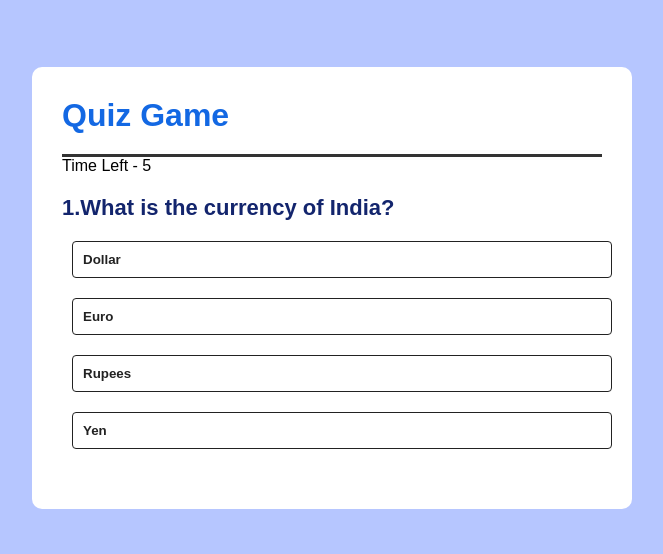
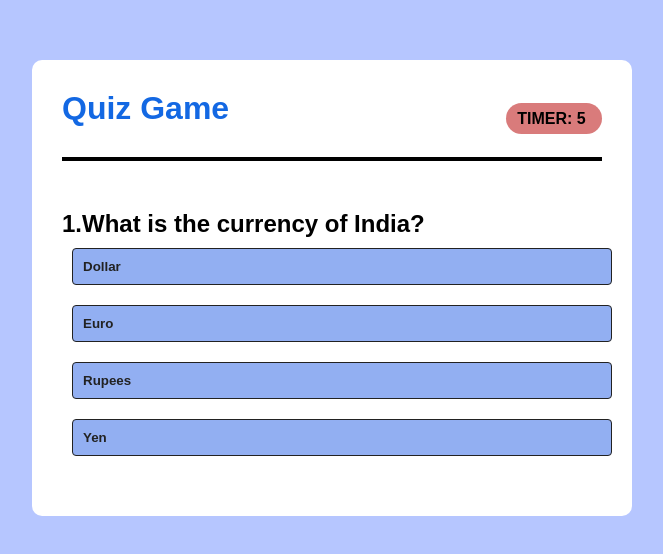
Before and after one commit to Ankit-0216/Quiz_App, a website: page quiz.html in a window 1280 px wide. Shown: the part 112-666 px from the top of the page, without its empty margins (308-971 px from the left). Drawn offline with Linux system fonts and the light colour scheme.

Commit message:
Add files via upload

```diff
--- a/home.css
+++ b/home.css
@@ -47,11 +47,10 @@ body {
   font-size: 32px;
   color: var(--dark-blue);
   font-weight: 600;
-  border-bottom: 3px solid #333;
   padding-bottom: 20px;
 }
 
-.container h2 {
+.container h3 {
   font-size: 22px;
   color: var(--darker-blue);
   font-weight: 600;
--- a/home.js
+++ b/home.js
@@ -5,5 +5,3 @@ function showName() {
   userNameElement.innerText = userData;
 }
 showName();
-
-function timer() {}
--- a/loginPage.js
+++ b/loginPage.js
@@ -46,7 +46,6 @@ loginForm.addEventListener("submit", (event) => {
   // Retrieve user data from local storage
   const userData = JSON.parse(localStorage.getItem("user-data")) || [];
 
-  // higher-order array methods
   let isValidUser = false;
   let currentUserData;
   userData.forEach((item) => {
@@ -59,7 +58,8 @@ loginForm.addEventListener("submit", (event) => {
   if (isValidUser) {
     localStorage.setItem("current-user-name", currentUserData.name);
     localStorage.setItem("current-user-email", currentUserData.email);
-    message.innerText = "Login successful.";
+    // message.innerText = "Login successful.";
+    window.location.href = "home.html";
   } else {
     message.innerText = "Invalid username or password.";
   }
--- a/quiz.css
+++ b/quiz.css
@@ -44,19 +44,38 @@ body {
   padding: 30px;
 }
 
-.app h1 {
+.header {
+  margin-bottom: 1.8em;
+  display: flex;
+  justify-content: space-between;
+  align-items: center;
+  padding-bottom: 0.6em;
+  border-bottom: 0.3em solid #000000;
+}
+
+h1 {
   font-size: 32px;
   color: var(--dark-blue);
   font-weight: 600;
-  border-bottom: 3px solid #333;
+  /* border-bottom: 3px solid #333; */
   padding-bottom: 20px;
+}
+
+#timer {
+  background-color: #d97b7b;
+  width: 6em;
+  border-radius: 1.4em;
+  display: flex;
+  align-items: normal;
+  justify-content: space-between;
+  padding: 0.4em 0.7em;
 }
 
 .quiz {
   padding: 20px 0;
 }
 
-.quiz h2 {
+.quiz h3 {
   font-size: 22px;
   color: var(--darker-blue);
   font-weight: 600;
@@ -64,7 +83,8 @@ body {
 }
 
 .button {
-  background: #fff;
+  background: #92aff2;
+  border-color: #13256d;
   color: #222;
   font-weight: 800;
   width: 100%;
--- a/quiz.html
+++ b/quiz.html
@@ -8,8 +8,16 @@
   </head>
   <body>
     <div class="app">
-      <h1>Quiz Game</h1>
-      <p id="timer">Time Left - <span id="seconds">10</span></p>
+      <div class="header">
+        <div class="topic">
+          <h1>Quiz Game</h1>
+        </div>
+        <div id="timer">
+          <h4>TIMER: <span id="seconds"></span></h4>
+        </div>
+      </div>
+      <!-- <h1>Quiz Game</h1>
+      <p id="timer">Time Left - <span id="seconds">10</span></p> -->
 
       <div class="quiz">
         <h2 id="question"></h2>
```
Also changed, not shown: home.html (+6 -6 lines), index.html (+2 -0 lines).
